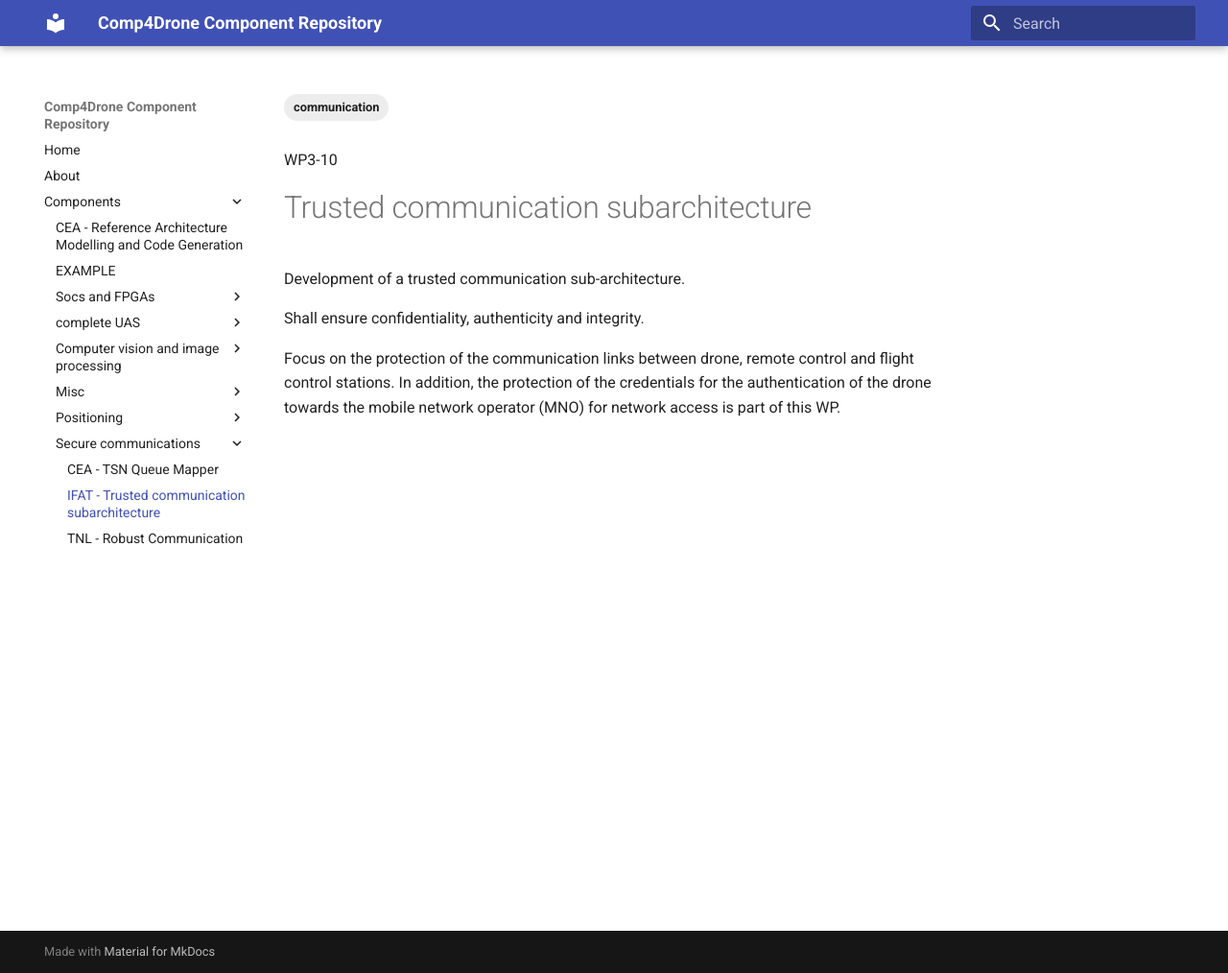
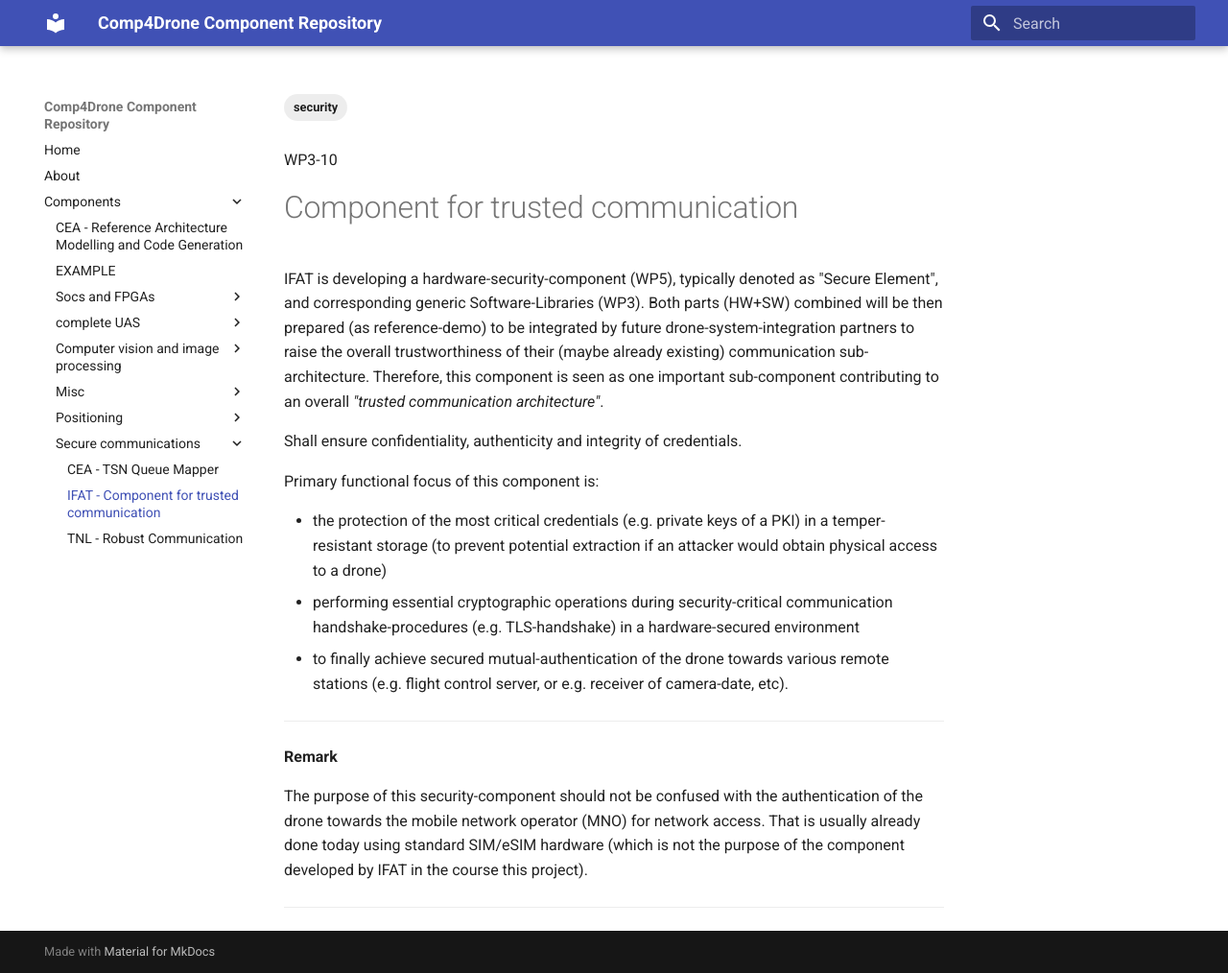
Before and after one commit to Comp4Drones/Component_repository, an MkDocs documentation site: the page built from docs/components/secure_communications/IFAT.md, in a window 1280 px wide and 1014 px high. Shown: the whole window at 96% size. Built offline with MkDocs 1.6.1 and Material for MkDocs 9.7.7, drawn with Linux system fonts in a browser that asks for light colours.

Commit message:
Updates IFAT component description.

```diff
--- a/docs/components/secure_communications/IFAT.md
+++ b/docs/components/secure_communications/IFAT.md
@@ -1,15 +1,26 @@
 ---
-title: IFAT - Trusted communication subarchitecture
+title: IFAT - Component for trusted communication
 tags:
-  - communication
+  - security
 ---
 
 WP3-10
 
-# Trusted communication subarchitecture
+# Component for trusted communication
 
-Development of a trusted communication sub-architecture.
+IFAT is developing a hardware-security-component (WP5), typically denoted as "Secure Element", and corresponding generic Software-Libraries (WP3). Both parts (HW+SW) combined will be then prepared (as reference-demo) to be integrated by future drone-system-integration partners to raise the overall trustworthiness of their (maybe already existing) communication sub-architecture. Therefore, this component is seen as one important sub-component contributing to an overall _"trusted communication architecture"_.
 
-Shall ensure confidentiality, authenticity and integrity.
+Shall ensure confidentiality, authenticity and integrity of credentials.
 
-Focus on the protection of the communication links between drone, remote control and flight control stations. In addition, the protection of the credentials for the authentication of the drone towards the mobile network operator (MNO) for network access is part of this WP.
+Primary functional focus of this component is:
+
+* the protection of the most critical credentials (e.g. private keys of a PKI) in a temper-resistant storage (to prevent potential extraction if an attacker would obtain physical access to a drone)
+* performing essential cryptographic operations during security-critical communication handshake-procedures (e.g. TLS-handshake) in a hardware-secured environment
+* to finally achieve secured mutual-authentication of the drone towards various remote stations (e.g. flight control server, or e.g. receiver of camera-date, etc).
+
+---
+**Remark**
+
+The purpose of this security-component should not be confused with the authentication of the drone towards the mobile network operator (MNO) for network access. That is usually already done today using standard SIM/eSIM hardware (which is not the purpose of the component developed by IFAT in the course this project).
+
+---
```
